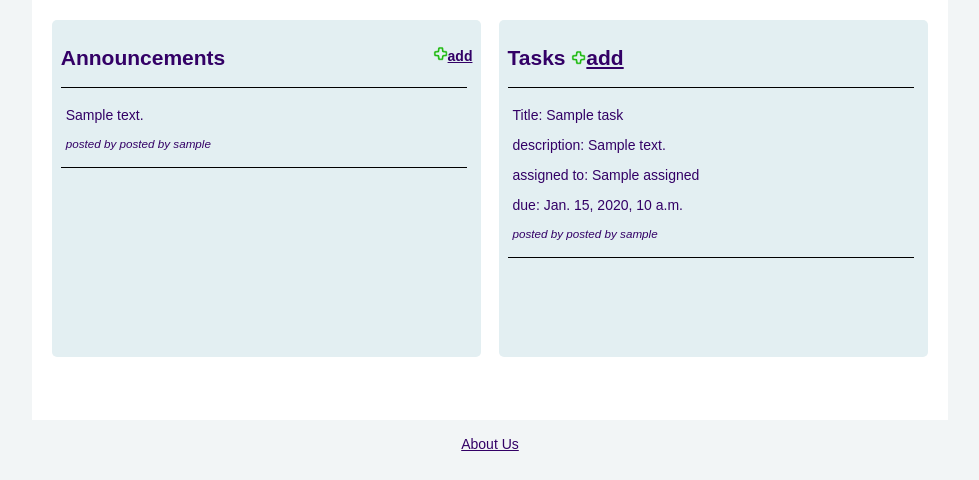
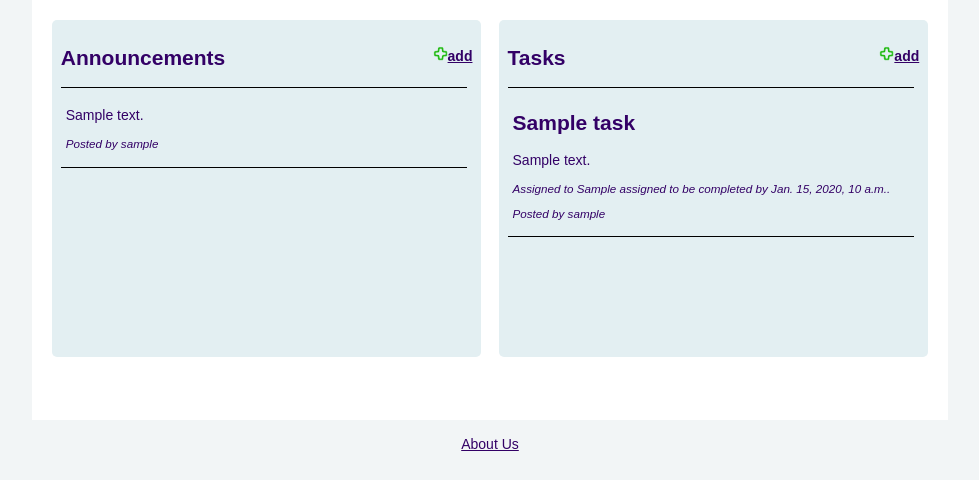
Before and after one commit to Full-House-UW/fullhouse, a Django app: template fullhouse/templates/dashboard.html in a window 1280 px wide. Shown: the part 135-615 px from the top of the page, without its empty margins (150-1129 px from the left). Run offline with Django 3.2, Linux system fonts and the light colour scheme; the template is opened without the code that fills it: most values are stand-ins (such as "Sample title", 1, 10 or a date in 2020); some libraries are stand-ins or nearby versions.

Commit message:
Style/layout tweaks for tasks.

```diff
--- /dev/null
+++ b/fullhouse/static/create_task.css
@@ -0,0 +1,3 @@
+#id_description {
+  vertical-align: top;
+}
--- a/fullhouse/static/dashboard.css
+++ b/fullhouse/static/dashboard.css
@@ -16,10 +16,6 @@
   overflow-y: scroll;
 }
 
-.add-announcement-link {
-  font-size: 14px;
-}
-
 #announcements {
   float: left;
 }
@@ -35,7 +31,7 @@
   border-bottom: 1px solid black;
 }
 
-.announcement .createdby {
+.announcement .createdby, .announcement .assigned {
   font-size: smaller;
   font-style: italic;
 }
@@ -45,8 +41,9 @@
   height: 15px;
 }
 
-#add-ann {
+#add-ann, #add-task {
   float: right;
+  font-size: 14px;
 }
 
 #tasks {
--- a/fullhouse/templates/dashboard.html
+++ b/fullhouse/templates/dashboard.html
@@ -14,7 +14,7 @@
   <h1 class="dash-header">Welcome to Full House, {{ user.username }}!</h1>
   <div id="dash">
     <div class="pane" id="announcements">
-      <h2>Announcements <a id="add-ann" href="/dashboard/announcement/new/" class="add-announcement-link">
+      <h2>Announcements <a id="add-ann" href="/dashboard/announcement/new/">
         <img src="{{ STATIC_PREFIX }}add_icon.png" id="add-icon" />add</a>
       </h2>
       <div class="inner_pane">
@@ -24,11 +24,11 @@
               {{ announcement.text }}
             </p>
             <p class="createdby">
-              posted by
+              Posted by
               {% if announcement.creator.user == user %}
                 you <a href="/dashboard/announcement/edit/?id={{ announcement.id }}">edit</a>
               {% else %}
-                posted by {{ announcement.creator.user.username }}
+                {{ announcement.creator.user.username }}
               {% endif %}
             </p>
           </div>
@@ -36,30 +36,27 @@
       </div>
     </div>
     <div class="pane" id="tasks">
-      <h2>Tasks <a id="add-task" href="/dashboard/task/new/" class="add-task-link">
+      <h2>Tasks <a id="add-task" href="/dashboard/task/new/">
         <img src="{{ STATIC_PREFIX }}add_icon.png" id="add-icon" />add</a>
       </h2>
       <div class="inner_pane">
         {% for task in tasks %}
           <div class="announcement">
+            <h2>
+              {{ task.title}}
+            </h2>
             <p>
-              Title: {{ task.title}}
+              {{ task.description }}
             </p>
-            <p>
-              description: {{ task.description }}
-            </p>
-            <p>
-              assigned to: {{ task.assigned }}
-            </p>
-            <p>
-              due: {{ task.due }}
+            <p class="assigned">
+              Assigned to {{ task.assigned }} to be completed by {{ task.due }}.
             </p>
             <p class="createdby">
-              posted by
+              Posted by
               {% if task.creator.user == user %}
                 you <a href="/dashboard/task/edit/?id={{ task.id }}">edit</a>
               {% else %}
-                posted by {{ task.creator.user.username }}
+                {{ task.creator.user.username }}
               {% endif %}
             </p>
           </div>
--- a/fullhouse/templates/edit_task.html
+++ b/fullhouse/templates/edit_task.html
@@ -8,7 +8,7 @@
 {% endblock %}
 
 {% block css %}
-<link rel="stylesheet" href="{{ STATIC_PREFIX }}create_announcement.css" />
+<link rel="stylesheet" href="{{ STATIC_PREFIX }}create_task.css" />
 {% endblock %}
 
 {% block content %}
```
